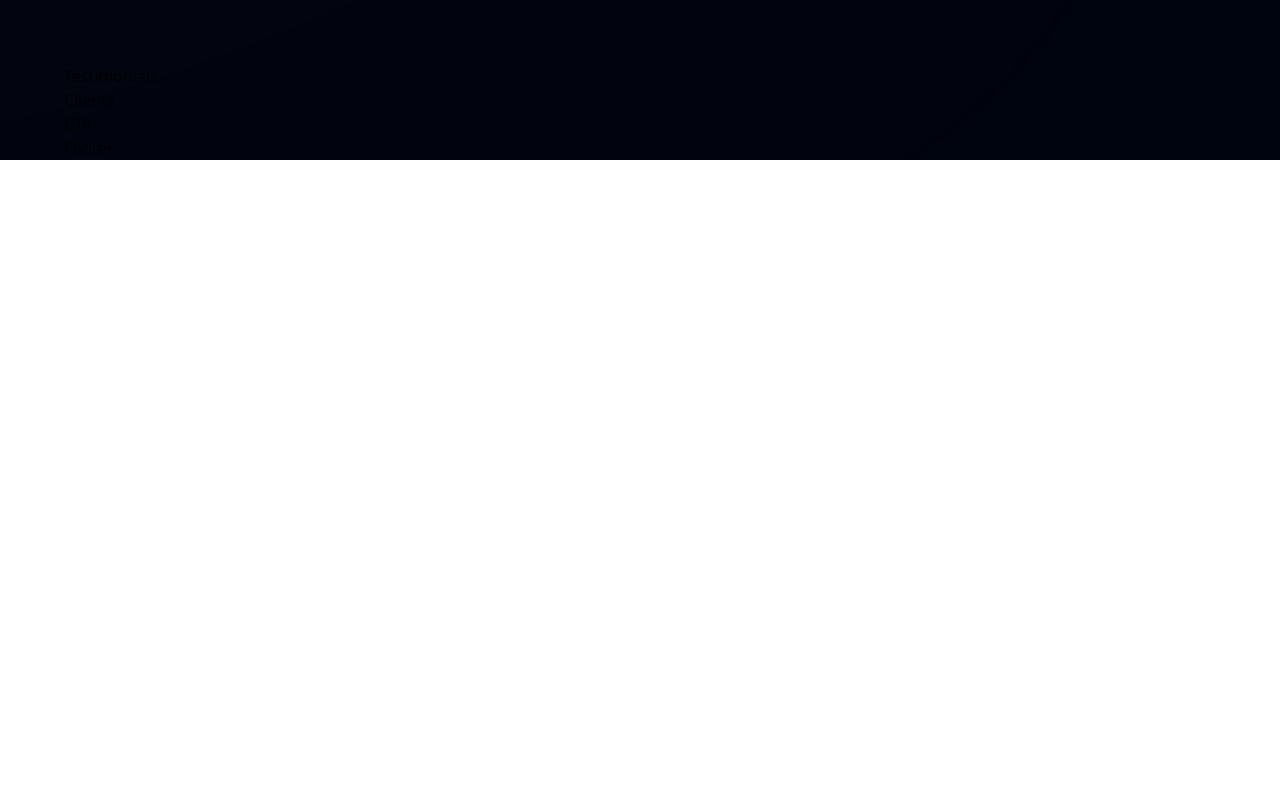
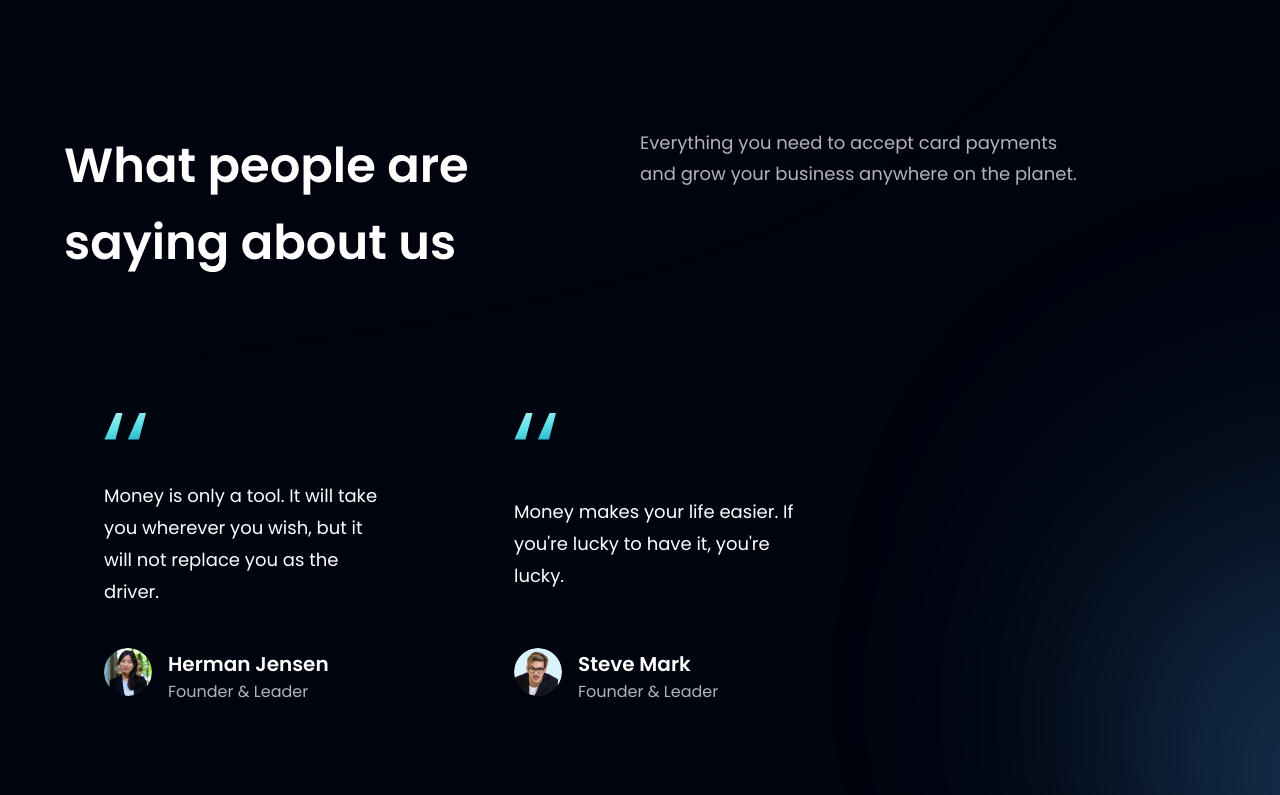
Before and after one commit to skyras13/modern_bank_app, a React (Vite) app: page / in a window 1280 px wide. Shown: the part 2725-3520 px from the top of the page. Before the commit the page ends 2885 px from the top, so only its background shows below. Built offline with nearby package versions, Linux system fonts and the light colour scheme.

Commit message:
finish testimonials section

```diff
--- a/src/components/FeedbackCard.jsx
+++ b/src/components/FeedbackCard.jsx
@@ -1,9 +1,20 @@
-import React from 'react'
+import { quotes } from "../assets"
 
-const FeedbackCard = () => {
-  return (
-    <div>FeedbackCard</div>
-  )
-}
 
+const FeedbackCard = ({ content, name, title, img}) => (
+    <div className='flex justify-between flex-col px-10 py-12 rounded-[20px] max-w-[370px]
+    md:mr-10 sm:mr-5 mr-0 my-5 feedback-card'>
+        <img src={quotes} alt="double_quotes" className="w-[42px] h-[27px] object-contain"/>
+        <p className="font-poppins font-normal text-[18px] leading-[32px] text-white my-10">{content}</p>
+
+        <div className="flex flex-row">
+            <img src={img} alt={name} className="w-[48px] h-[48px] rounded-full" />
+
+            <div className="flex flex-col ml-4">
+                <h4 className="font-poppins font-semibold text-[20px] leading-[32px] text-white">{name}</h4>
+                <p className="font-poppins font-normal text-[16px] leading-[24px] text-dimWhite">{title}</p>
+            </div>
+        </div>
+    </div>
+)
 export default FeedbackCard
--- a/src/components/Testimonials.jsx
+++ b/src/components/Testimonials.jsx
@@ -1,9 +1,26 @@
-import React from 'react'
+import { feedback } from "../constants"
+import styles from "../styles"
+import FeedbackCard from "./FeedbackCard"
 
-const Testimonials = () => {
-  return (
-    <div>Testimonials</div>
-  )
-}
+const Testimonials = () => (
+    <section id="clients" className={`${styles.paddingY} ${styles.flexCenter} flex-col relative`}>
+       {/* add the gradient later */}
+        <div className="absolute z-[0] w-[60%] h-[50%] rounded-full -right-[50%] blue__gradient"/>
+        <div className="w-full flex justify-between md:flex-row flex-col sm:mb-16 mb-6 relative z-[1]">
+            <h1 className={styles.heading2}>What people are <br className="sm:block hidden"/> saying about us</h1>
+            <div className="w-full md:mt-0 mt-6">
+                <p className={`${styles.paragraph} text-left max-w-[450px]`}>
+                    Everything you need to accept card payments and grow your business anywhere on the planet.
+                </p>
+            </div>
+        </div>
+
+        <div className="flex flex-wrap sm:justify-start justify-center w-full feedback-container relative z-[1]">
+            {feedback.map((card) => (
+                <FeedbackCard key={card.id} {...card}/>
+            ))}
+        </div>
+    </section>
+)
 
 export default Testimonials
```
